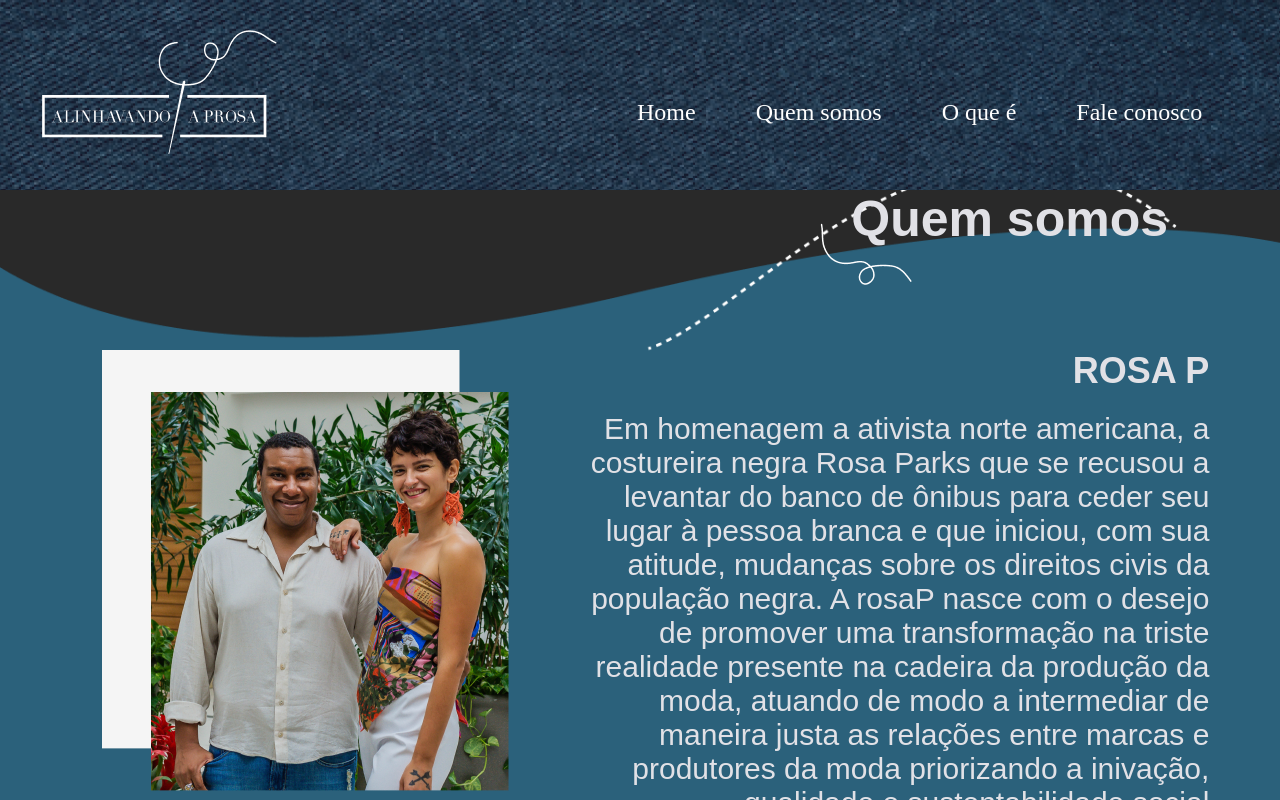
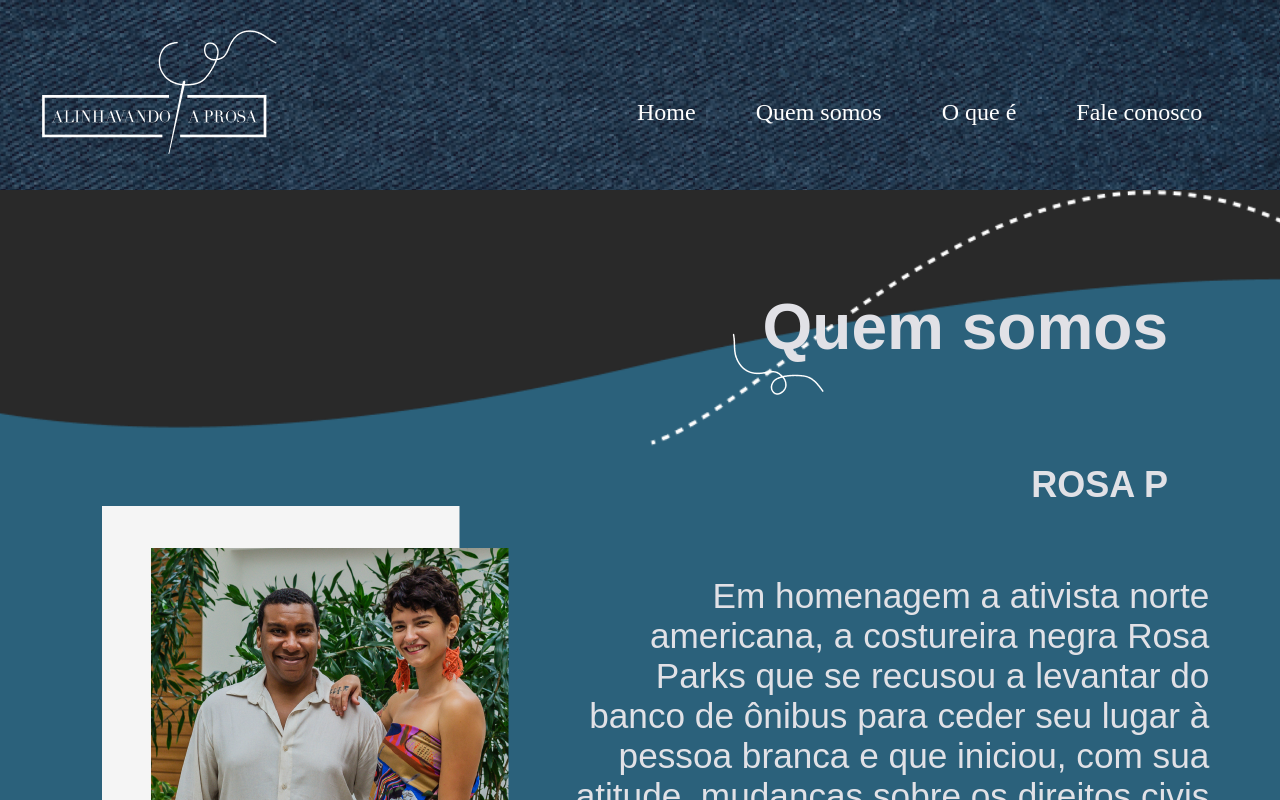
Before and after one commit to citi-onboarding/rosaP, a React (Create React App) app in the folder client/: page / in a window 1280 px wide. Shown: the top 800 px of the page. Built offline with nearby package versions, Linux system fonts and the light colour scheme.

Commit message:
feature/whoweare: improves added in who we are page

```diff
--- a/client/src/assets/index.ts
+++ b/client/src/assets/index.ts
@@ -13,7 +13,9 @@ import QuemSomosImg from './quem somos foto.png'
 import Linha1 from './linha.png'
 
 
-const Logos = {
+// Acho que assets se adequa melhor ao que é a variavel
+
+const Logos  = {
     Facebook: LogoFacebook,
     Linkedin: LogoLinkedin,
     Mail: LogoMail,
@@ -24,16 +26,11 @@ const Logos = {
     Heart: LogoHeart,
     Citi: LogoCiti,
     RosaPnavBar: LogoRosa,
-    BackJeans: BackgroundImg
+    BackJeans: BackgroundImg,
+    PicWhoWeAre: QuemSomosImg,
+    Line: Linha1
+
 
   };
 
   export default Logos;
-
-export {
-  QuemSomosImg
-}
-
-export {
-  Linha1
-}
--- a/client/src/pages/whoweare/index.tsx
+++ b/client/src/pages/whoweare/index.tsx
@@ -1,18 +1,18 @@
 import React from "react";
 import { WhoWeAreContainer, Content, TextContent, Title} from './styles';
-import {QuemSomosImg, Linha1} from "../../assets";
+import Logos from "../../assets";
 
 export const WhoWeAre: React.FC = () => {
     return (
         <WhoWeAreContainer>
             <Title>
-                <span><img src={Linha1} alt=""/></span>
+                <span><img src={Logos.Line} alt=""/></span>
                 <h1>Quem somos</h1>
+                <h2>ROSA P</h2>
             </Title>
             <Content>
-                <span><img src={QuemSomosImg} alt="" /></span>
+                <span><img src={Logos.PicWhoWeAre} alt="" /></span>
                 <TextContent>
-                    <h2>ROSA P</h2>
                     <p> Em homenagem a ativista norte americana, a costureira negra Rosa Parks que se recusou a levantar do banco de ônibus para ceder seu lugar à pessoa branca e que iniciou, com sua atitude, mudanças sobre os direitos civis da população negra. A rosaP nasce com o desejo de promover uma transformação na triste realidade presente na cadeira da produção da moda, atuando de modo a intermediar de maneira justa as relações entre marcas e produtores da moda priorizando a inivação, qualidade e sustentabilidade social</p>
                 </TextContent>
             </Content>
--- a/client/src/pages/whoweare/styles.ts
+++ b/client/src/pages/whoweare/styles.ts
@@ -9,14 +9,13 @@ export const WhoWeAreContainer = styled.div`
     background-size: cover;
     position: relative;
     background-repeat: no-repeat;
-    height: 900px;
+    height: 1300px;
 `;
 
 export const Content = styled.div`
     display: flex;
     flex-direction: row;
     margin-left: 8%;
-    margin-top: 7%;
     margin-bottom: 4%;
 
 
@@ -31,36 +30,40 @@ export const TextContent = styled.div`
     margin-right: 6%;
 
 
-    h2 {
-        align-self: flex-end;
-        font-size: 36px;
-        margin-bottom: 3%;
-    }
     p {
+        margin-top: 2em;
         text-align: right;
-        font-size: 30px;
+        font-size: 2.2em;
         text-indent: 10px;
     }
 `;
 
 export const Title = styled.div`
     display: flex;
-    flex-direction: row;
-    margin-bottom: 1%;
+    flex-direction: column;
     align-self: flex-end;
     position: relative;
+
+    h2 {
+        align-self: flex-end;
+        font-size: 36px;
+        margin-top: 100px;
+        margin-right: 7rem;
+    }
 
     h1 {
         font-size: 50px;
         margin-right: 7rem;
         zIndex: 1;
         margin-left: 40px;
+        margin-top: 100px;
+        font-size: 4rem;
     }
 
     span {
         justify-content: flex-end;
         position: absolute;
-        margin-top: 10px;
+        margin-top: 120px;
     }
 
 
```
